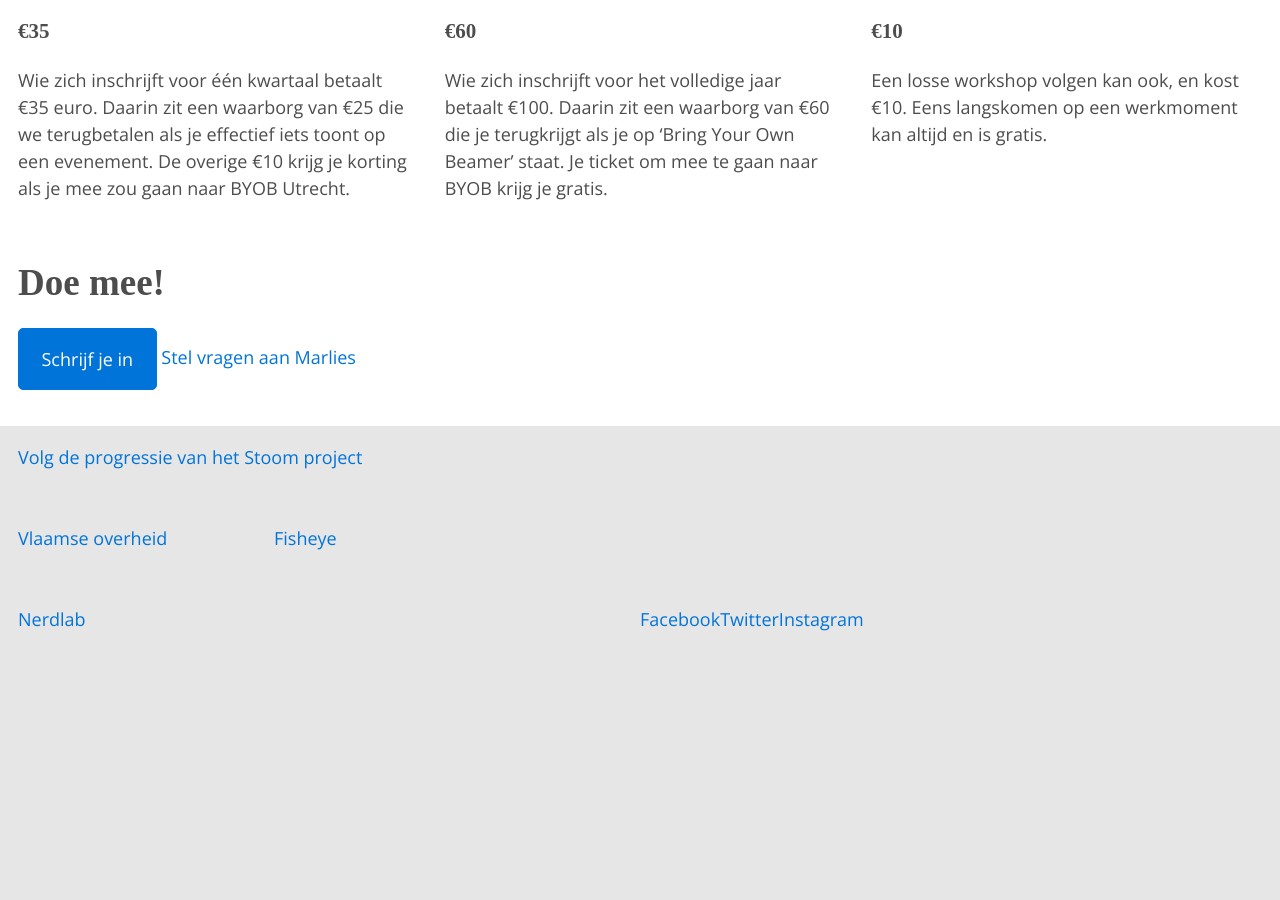
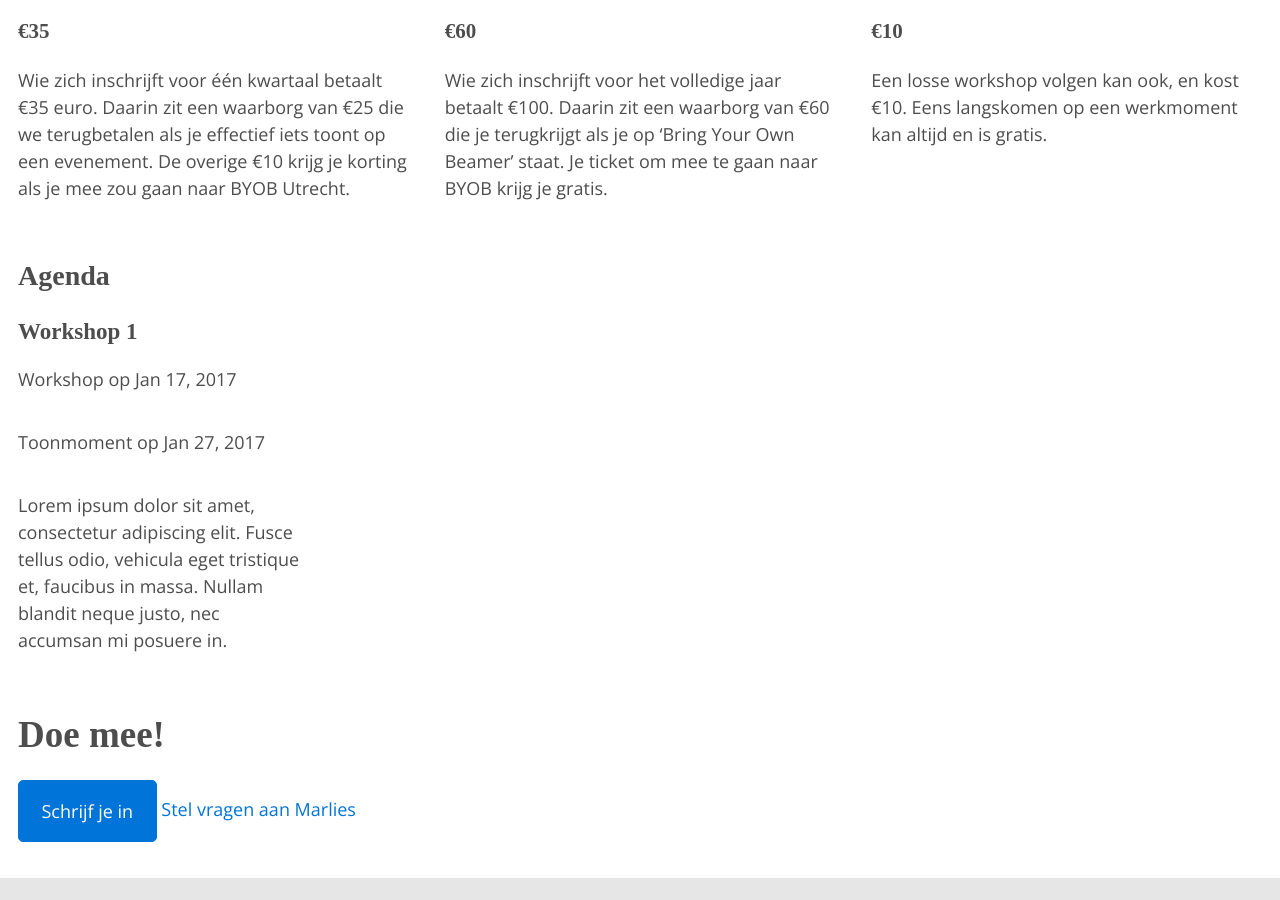
Before and after one commit to nerdlab-be/stoom, a Jekyll site: the page built from index.markdown, in a window 1280 px wide and 900 px high, scrolled down 869 px. Built offline with Jekyll 4.4.1, drawn with Linux system fonts in a browser that asks for light colours; some web fonts are replaced; before the commit the page ends 1538 px from its top, so only the background shows below that.

Commit message:
add workshop layout

```diff
--- a/_agenda/workshop-1.markdown
+++ b/_agenda/workshop-1.markdown
@@ -1,7 +1,7 @@
 ---
 title: Workshop 1
 date: 2017-01-17 10:20:00 Z
-event-date: 2017-01-17 00:00:00 Z
+workshop-date: 2017-01-17 00:00:00 Z
 showoff-date: 2017-01-27 00:00:00 Z
 ---
 
--- a/_config.yml
+++ b/_config.yml
@@ -11,6 +11,13 @@ collections:
   uploads:
     title: Uploads
     output: true
+defaults:
+  - scope:
+      path: ''
+      type: agenda
+    values:
+      workshop-date:
+      showoff-date:
 author: Nerdlab
 description: Wat als kunst en technologie samenkomen? Een vraag waar we bij Nerdlab
   vaak over nadenken, en waar we jou voor nodig hebben!
--- a/_layouts/home.html
+++ b/_layouts/home.html
@@ -43,6 +43,26 @@ layout: default
     </div>
 </div>
 
+<!-- Agenda -->
+<div class="c-row c-row--alpha">
+    <div class="o-container">
+        <h2>
+            {{ page.agenda.title }}
+        </h2>
+        <div class="o-grid o-grid--gutter">
+            {% assign agenda = site.agenda | sort: 'position' %}
+            {% for item in agenda %}
+            <div class="o-grid__item u-1-of-4-bp3">
+                <h3>{{ item.title }}</h3>
+                <p>{{ page.agenda.workshop-title }} {{ item.workshop-date | date: "%b %-d, %Y" }}</p>
+                <p>{{ page.agenda.showoff-title }} {{ item.showoff-date | date: "%b %-d, %Y" }}</p>
+                {{ item.content }}
+            </div>
+            {% endfor %}
+        </div>
+    </div>
+</div>
+
 <!-- CTA -->
 <div class="c-row c-row--alpha">
     <div class="o-container">
--- a/index.markdown
+++ b/index.markdown
@@ -29,6 +29,10 @@ practical:
     cost: "€10"
     text: Een losse workshop volgen kan ook, en kost €10. Eens langskomen op een werkmoment
       kan altijd en is gratis.
+agenda:
+  title: Agenda
+  workshop-title: Workshop op
+  showoff-title: Toonmoment op
 cta:
   title: Doe mee!
   button: Schrijf je in
```
